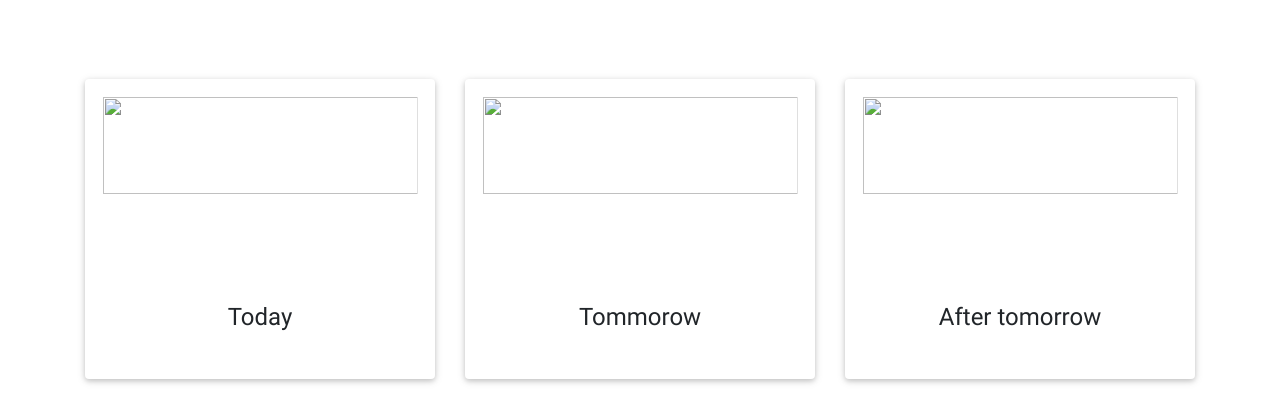
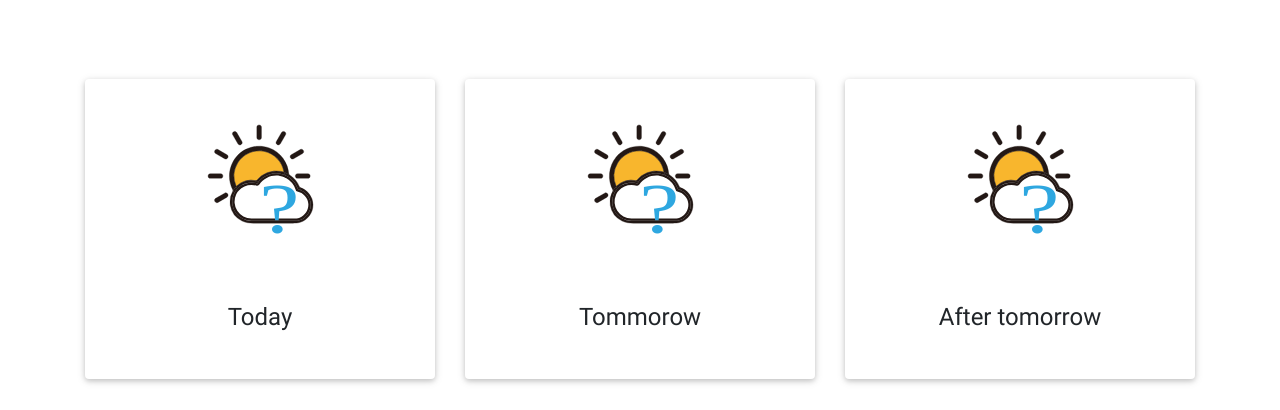
Before and after one commit to wrogoz/Weather.app, a website built with webpack: page index.html in a window 1280 px wide. Shown: the top 410 px of the page. Built offline with nearby package versions, Linux system fonts and the light colour scheme.

Commit message:
dodane ikony startowe

```diff
--- a/index.html
+++ b/index.html
@@ -37,7 +37,7 @@
 
                 <!-- Card image -->
 
-                <img class="card-img-top" id="this-day__img" src="" alt="">
+                <img class="card-img-top" id="this-day__img" src="./images/starting.svg" alt="">
                 <!-- Card content -->
                 <div class="card-body">
 
@@ -54,7 +54,7 @@
             <div class="card">
 
                 <!-- Card image -->
-                <img class="card-img-top" id="tommorow-day__img" src="" alt="">
+                <img class="card-img-top" id="tommorow-day__img" src="./images/starting.svg" alt="">
 
                 <!-- Card content -->
                 <div class="card-body">
@@ -73,7 +73,7 @@
             <div class="card">
 
                 <!-- Card image -->
-                <img class="card-img-top" id="after-tommorow-day__img"src="" alt="">
+                <img class="card-img-top" id="after-tommorow-day__img" src="./images/starting.svg" alt="">
 
                 <!-- Card content -->
                 <div class="card-body">
--- a/src/js/app.js
+++ b/src/js/app.js
@@ -12,15 +12,13 @@ input.keypress(function (e) {
     if (e.which == 13) {
 
         //today
-
-
         let weatherbit = `https://api.weatherbit.io/v2.0/current?city=${input.val()}&key=7e5cfb6fc82247268e54b66455f03017`;
         $.ajax({
-            url: weatherbit
-            ,
+            url: weatherbit,
             method: 'GET'
 
         }).done((resp) => {
+
             thisDay.html(`  ${resp.data[0].temp} C${char}`);
             thisDayImg.attr('src', `./images/${resp.data[0].weather.icon}.svg`)
             cityName.addClass('fadeOutUp');
```
Also changed, not shown: dist/js/final.js, images/starting.svg (added).
